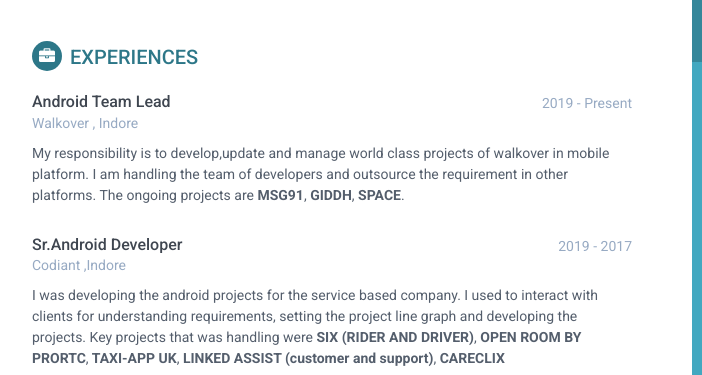
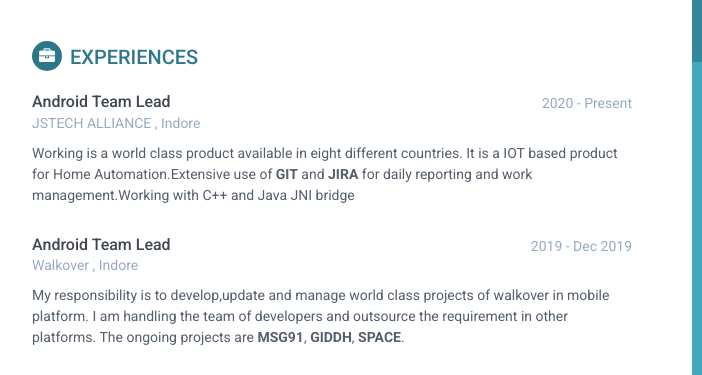
Before and after one commit to iamrajendra/iamrajendra.github.io, a plain HTML site: page index.html in a window 1280 px wide. Shown: the part 241-616 px from the top of the page, 188-890 px from the left. Drawn offline with Linux system fonts and the light colour scheme.

Commit message:
Added a new position in resume.

```diff
--- a/index.html
+++ b/index.html
@@ -112,7 +112,20 @@
                     <div class="meta">
                         <div class="upper-row">
                             <h3 class="job-title">Android Team Lead</h3>
-                            <div class="time">2019 - Present</div>
+                            <div class="time">2020 - Present</div>
+                        </div><!--//upper-row-->
+                        <div class="company">JSTECH ALLIANCE , Indore</div>
+                    </div><!--//meta-->
+                    <div class="details">
+                        <p>Working is a world class product available in eight different countries. It is a  IOT based product for Home Automation.Extensive use of <b>GIT</b> and <b>JIRA</b> for daily reporting and work management.Working with C++ and Java JNI bridge</p>
+                    </div><!--//details-->
+                </div>
+
+                <div class="item">
+                    <div class="meta">
+                        <div class="upper-row">
+                            <h3 class="job-title">Android Team Lead</h3>
+                            <div class="time">2019 - Dec 2019</div>
                         </div><!--//upper-row-->
                         <div class="company">Walkover , Indore</div>
                     </div><!--//meta-->
```
